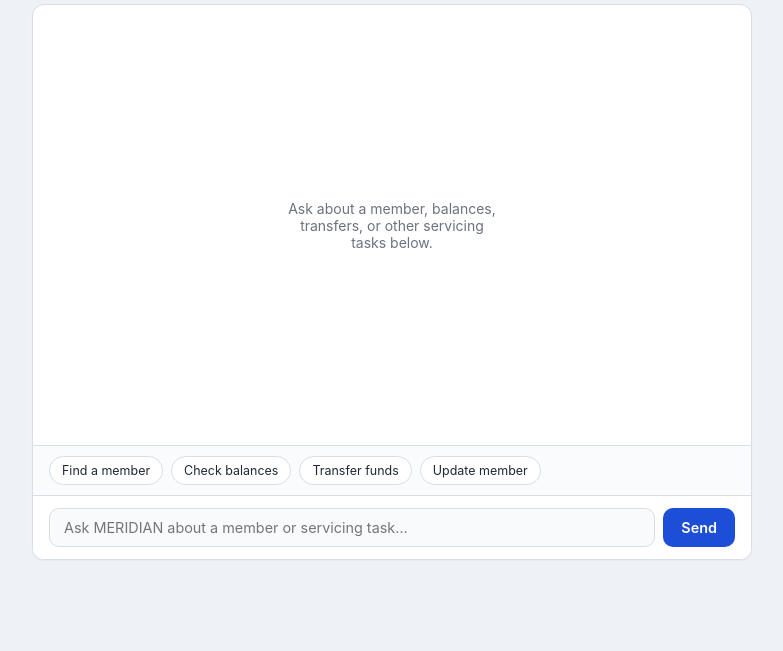
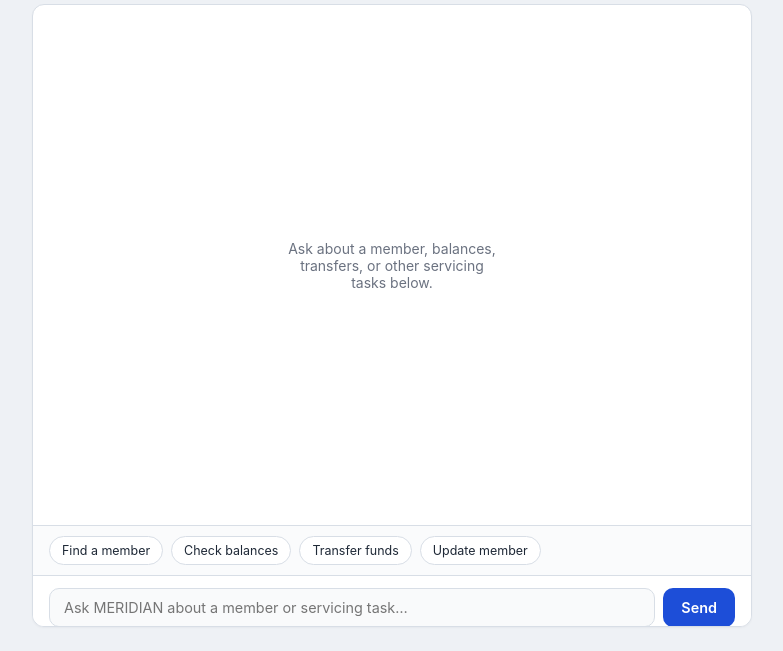
Before and after one commit to SidRana10/Computer-use-automation-system, a FastAPI app: page /chatbot/ in a window 1280 px wide. Shown: the part 149-800 px from the top of the page, without its empty margins (248-1031 px from the left). Run offline with FastAPI, Linux system fonts and the light colour scheme.

Commit message:
Fix MERIDIAN chatbot message scrolling

```diff
--- a/src/ui_capabilities/chatbot/templates/chat.html
+++ b/src/ui_capabilities/chatbot/templates/chat.html
@@ -94,8 +94,15 @@
     overflow: hidden;
   }
   #log {
-    height: 440px;
+    /* A fixed, stable scroll viewport. Each .msg is `flex-shrink: 0`
+       (below) so messages keep their natural content height and never get
+       vertically compressed as history grows — #log itself scrolls
+       instead. */
+    height: 520px;
+    min-height: 520px;
+    max-height: 520px;
     overflow-y: auto;
+    overflow-x: hidden;
     padding: 16px;
     display: flex;
     flex-direction: column;
@@ -111,6 +118,7 @@
     max-width: 30ch;
   }
   .msg {
+    flex-shrink: 0;
     max-width: 88%;
     padding: 10px 13px;
     border-radius: 14px;
@@ -142,6 +150,7 @@
     color: #991b1b;
   }
   .chips {
+    flex-shrink: 0;
     display: flex;
     flex-wrap: wrap;
     gap: 8px;
@@ -165,6 +174,7 @@
     outline: none;
   }
   form#composer {
+    flex-shrink: 0;
     display: flex;
     gap: 8px;
     padding: 12px 16px;
@@ -206,7 +216,7 @@
   @media (max-width: 480px) {
     .msg { max-width: 96%; }
     h1 { font-size: 1.1rem; }
-    #log { height: 380px; }
+    #log { height: 55vh; min-height: 320px; max-height: 55vh; }
   }
 </style>
 </head>
```
